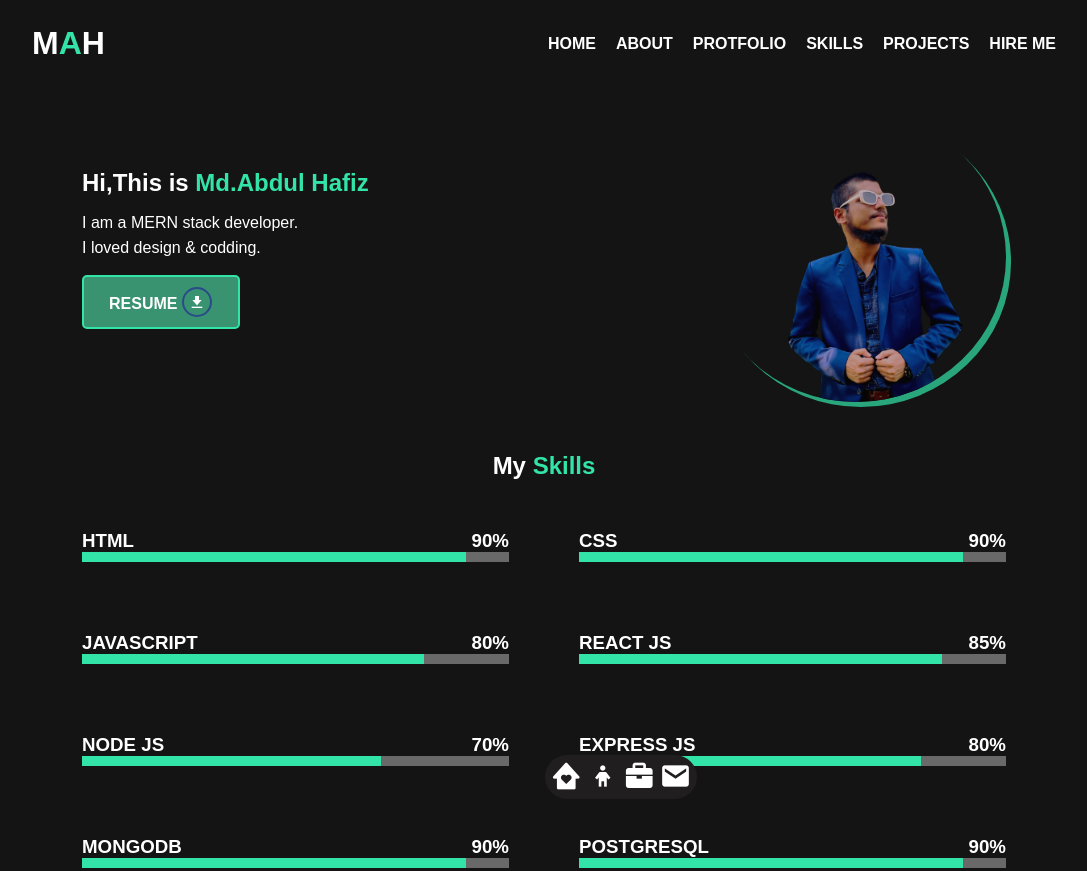
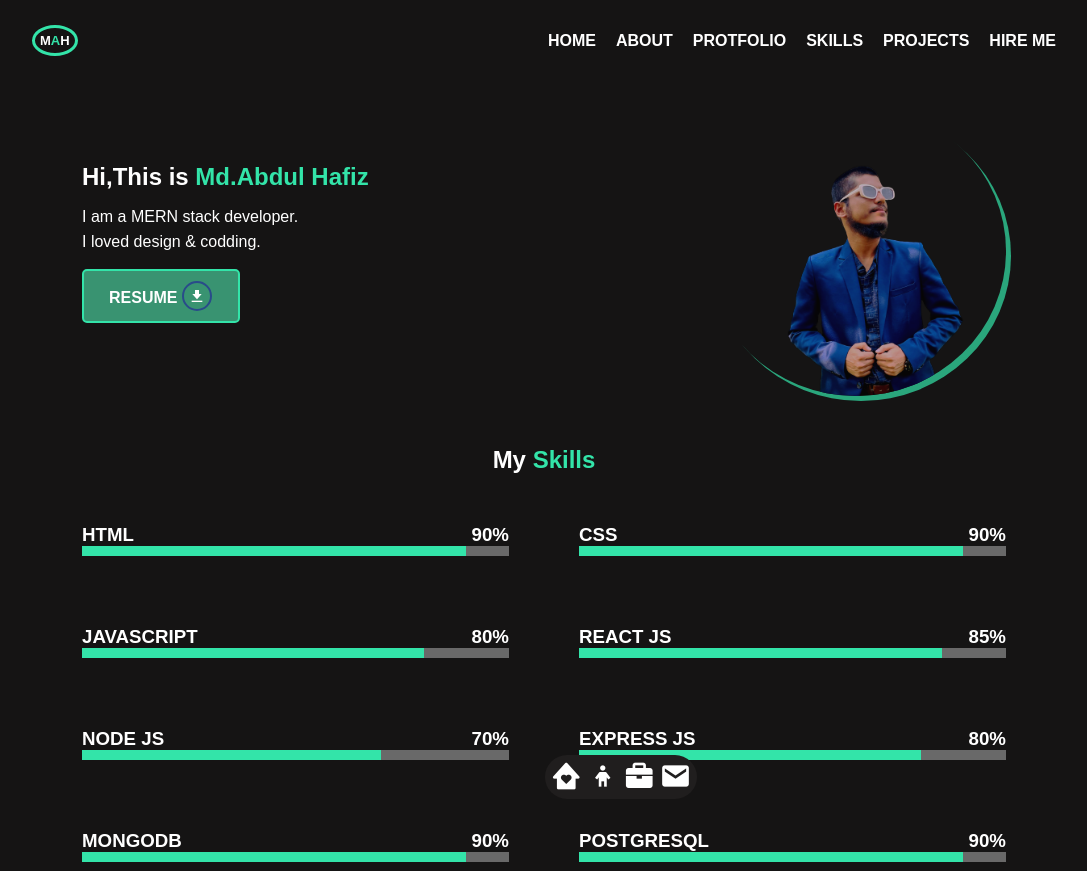
Before and after one commit to MdHafizBhuiyan/protfolio, a plain HTML site: page index.html in a window 1280 px wide. Shown: the top 871 px of the page, without its empty margins (96-1183 px from the left). Drawn offline with nearby package versions, Linux system fonts and the light colour scheme.

Commit message:
error update

```diff
--- a/style.css
+++ b/style.css
@@ -27,7 +27,12 @@ a{
 .text-color{
   color:rgb(51, 228, 169);
 }
-
+.logo{
+  font-size:small;
+  border: 3px solid rgb(51, 228, 169);
+  border-radius: 50%;
+  padding:5px;
+}
 .logo, a, input, button, textarea, img{
   cursor:pointer;
 }
```
